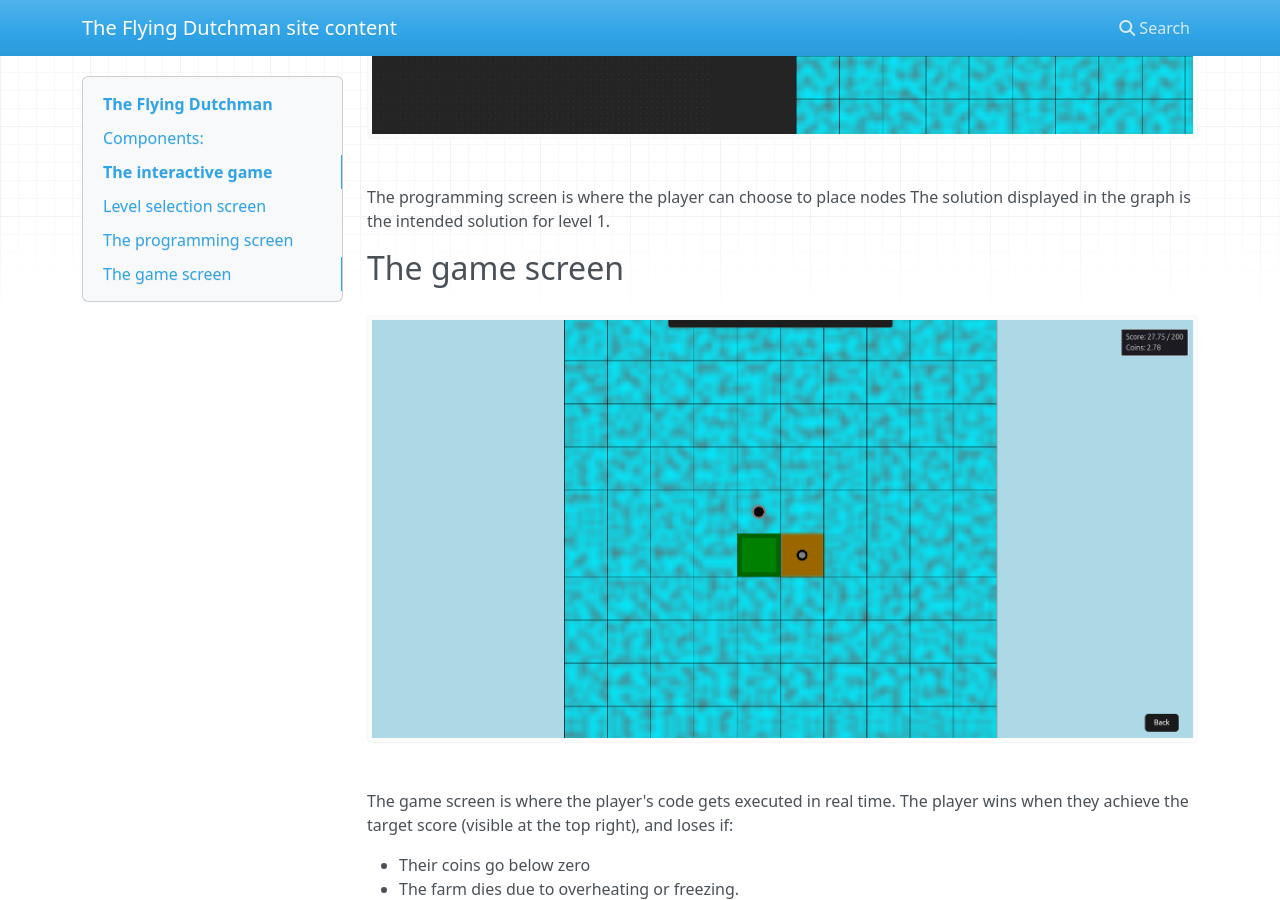
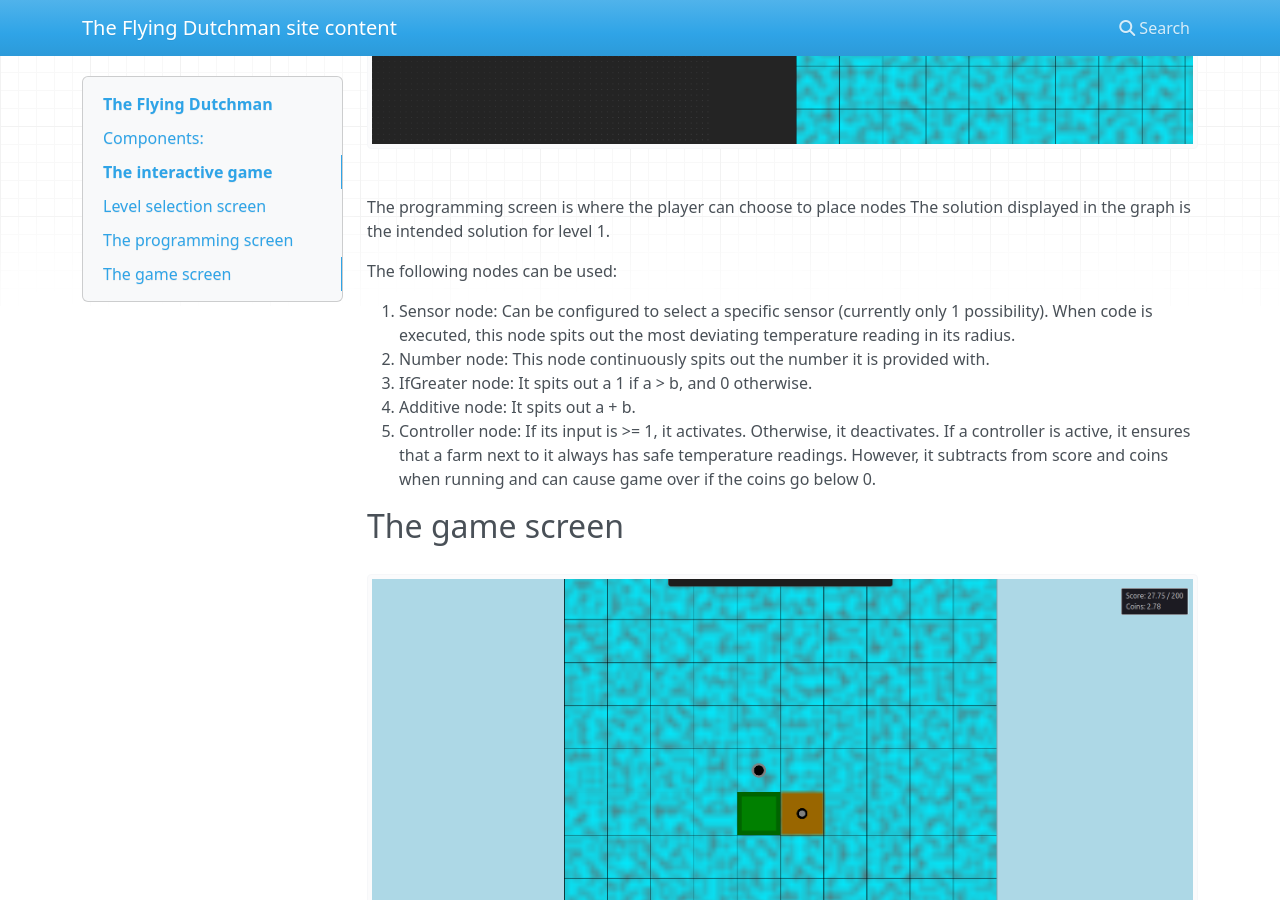
Before and after one commit to RoundRobinHood/t4-site-content, an MkDocs documentation site: the page built from docs/index.md, in a window 1280 px wide and 900 px high, scrolled down 2589 px. Built offline with MkDocs 1.6.1, drawn with Linux system fonts in a browser that asks for light colours; nearby versions of some CDN libraries.

Commit message:
Latest project state

```diff
--- a/docs/index.md
+++ b/docs/index.md
@@ -42,6 +42,14 @@ The level selection screen allows players to pick levels to play. A level is onl
 The programming screen is where the player can choose to place nodes
 The solution displayed in the graph is the intended solution for level 1.
 
+The following nodes can be used:
+
+1. Sensor node: Can be configured to select a specific sensor (currently only 1 possibility). When code is executed, this node spits out the most deviating temperature reading in its radius.
+2. Number node: This node continuously spits out the number it is provided with.
+3. IfGreater node: It spits out a 1 if a > b, and 0 otherwise.
+4. Additive node: It spits out a + b.
+5. Controller node: If its input is >= 1, it activates. Otherwise, it deactivates. If a controller is active, it ensures that a farm next to it always has safe temperature readings. However, it subtracts from score and coins when running and can cause game over if the coins go below 0.
+
 ## The game screen
 
 ![Game screen](./assets/simulation.png)
```
Also changed, not shown: docs/assets/level_selection.png.
